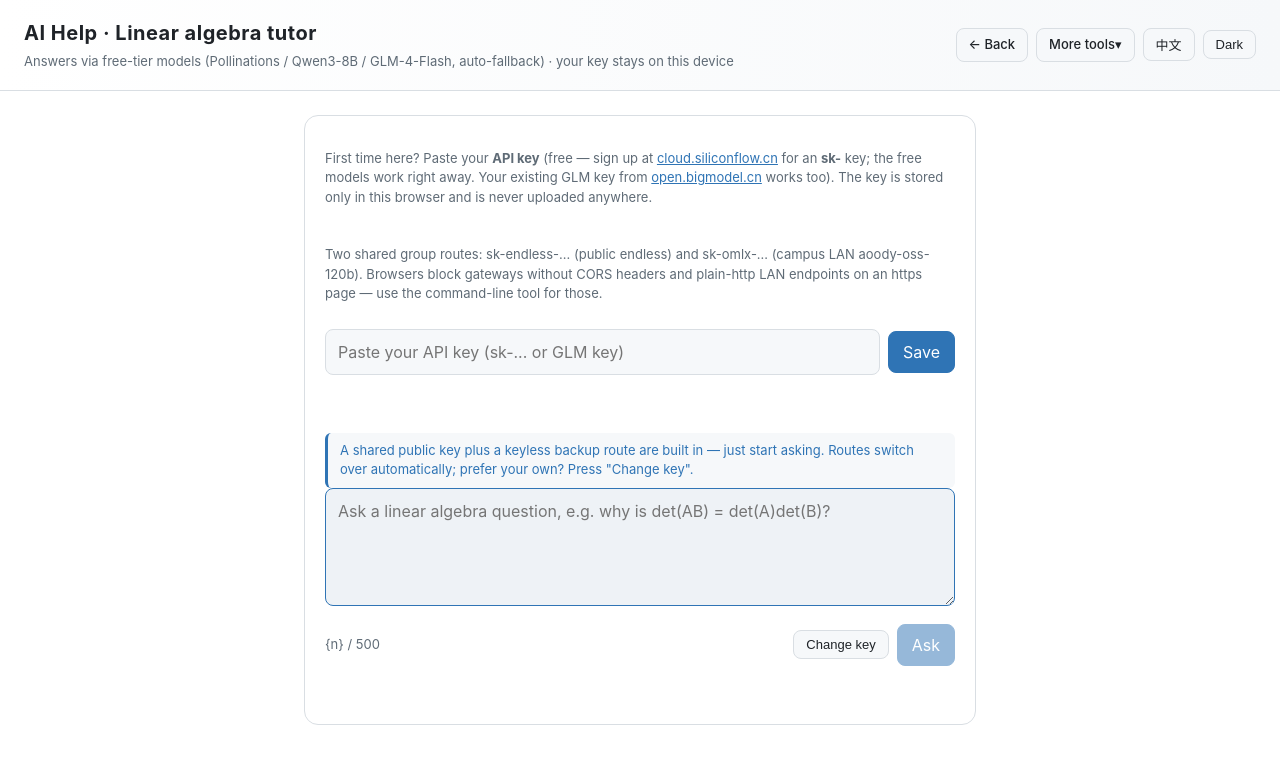
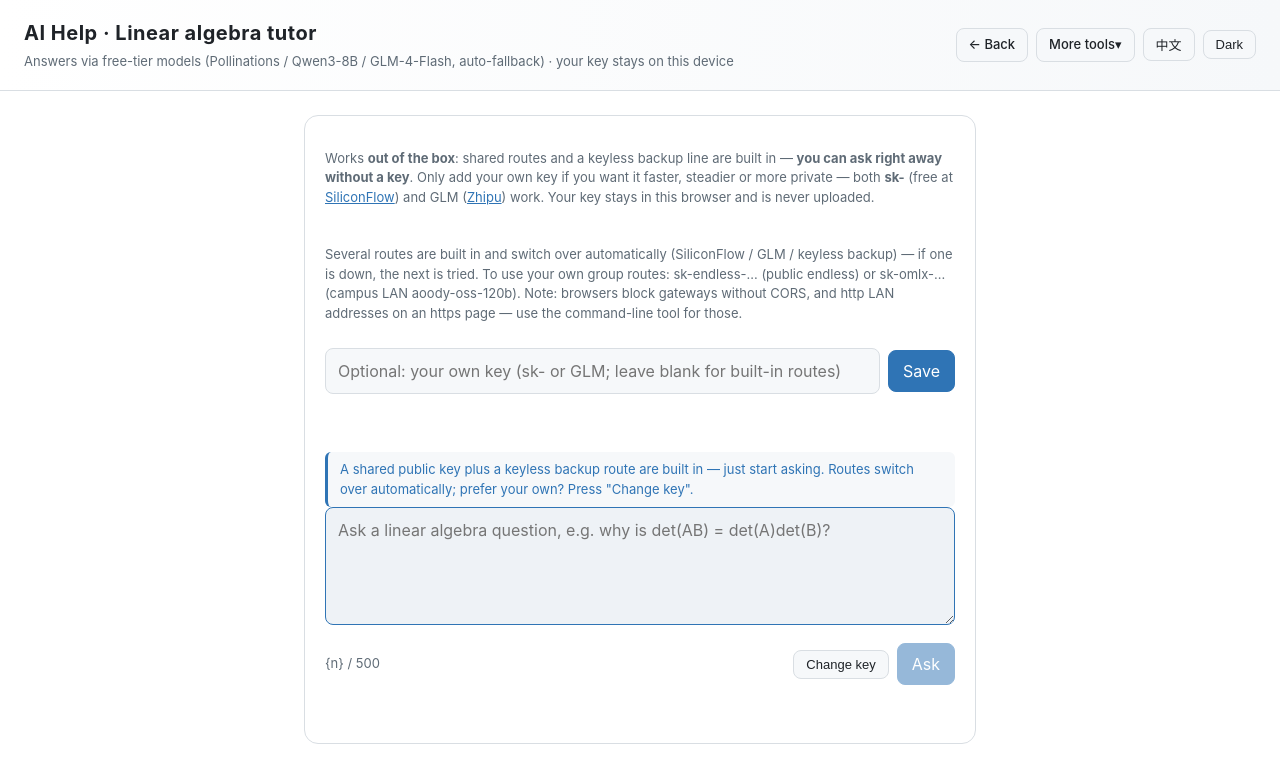
Before and after one commit to Franky100-pig/LA-Helper, a plain HTML site: page web/ai-help.html in a window 1280 px wide. Drawn offline with nearby package versions, Linux system fonts and the light colour scheme.

Commit message:
docs(ai): 更新答疑页说明，改为开箱即用口径
- keyIntro/keyRoutes/keyPh 中英双语：不再说『首次使用请填 API Key』，
  改为说明内置公共线路 + 免 Key 备用线路、不用填 Key 即可提问，
  填自己的 Key 是可选（更稳/更快/私密），并保留群共享线路与 CORS 提示
- ai-help.html 默认中文同步新口径（去掉 <b> 内中文以过硬编码守卫）
- check_i18n / check_no_hardcoded_zh / test_ai_key 通过

```diff
--- a/web/ai-help.html
+++ b/web/ai-help.html
@@ -168,15 +168,11 @@
   <div class="ai-card">
     <!-- 首次使用：填自己的 API Key（SiliconFlow / GLM 均可，仅存本机 localStorage） -->
     <div id="aiHelpKeyBox" class="ai-key-box">
-      <p class="hint" data-i18n-html="ai.keyIntro">首次使用请填入你的 <b>API Key</b>（免费：在
-        <a href="https://cloud.siliconflow.cn" target="_blank" rel="noopener">cloud.siliconflow.cn</a>
-        注册即可拿到 <b>sk-</b> 开头的 Key，免费模型可直接用；原有的
-        <a href="https://open.bigmodel.cn" target="_blank" rel="noopener">open.bigmodel.cn</a>
-        的 GLM Key 也兼容）。Key 只存在你本机浏览器，不上传任何服务器。</p>
-      <p class="hint" data-i18n="ai.keyRoutes">群里共享的两条线路：sk-endless-…（公网 endless）与 sk-omlx-…（校园局域网 aoody-oss-120b）。注意：网关没开 CORS、或 https 页面调 http 内网地址，浏览器都会直接拦截；这类线路请用命令行工具访问。</p>
+      <p class="hint" data-i18n-html="ai.keyIntro">现在开箱即用：内置公共线路，还配了一条免 Key 备用线路，不用填 Key 就能直接提问。想更稳定、更快或更私密，才需要填自己的 Key——支持 sk-（SiliconFlow 免费注册）和 GLM 两种。Key 只存在你本机浏览器，不上传任何服务器。</p>
+      <p class="hint" data-i18n="ai.keyRoutes">已内置多条线路并自动切换（SiliconFlow / GLM / 免 Key 备用），一条临时不可用会自动换下一条。想用自己的群共享线路：sk-endless-…（公网 endless）或 sk-omlx-…（校园局域网 aoody-oss-120b）。注意：没开 CORS 的网关、或 https 页面调 http 内网地址，浏览器会拦截，这类线路请用命令行工具。</p>
       <div class="ai-key-row">
         <input type="password" id="aiHelpKeyIn" class="grow"
-               placeholder="粘贴 API Key（sk-... 或 GLM Key）"
+               placeholder="选填：自己的 API Key（sk- 或 GLM，留空则用内置线路）"
                data-i18n-attrs="placeholder:ai.keyPh" autocomplete="off">
         <button id="aiHelpSaveKey" class="primary" type="button" data-i18n="ai.saveKey">保存</button>
       </div>
--- a/web/i18n.js
+++ b/web/i18n.js
@@ -287,9 +287,9 @@ window.LA_I18N = (function () {
       "ai.tagline": "免费模型直连答疑（Pollinations / Qwen3-8B / GLM-4-Flash 多线自动切换）· Key 只存本机",
       "ai.back": "← 返回",
       "ai.keyTitle": "先填 API Key",
-      "ai.keyIntro": "首次使用请填入你的 <b>API Key</b>（免费：在 <a href=\"https://cloud.siliconflow.cn\" target=\"_blank\" rel=\"noopener\">cloud.siliconflow.cn</a> 注册即可拿到 <b>sk-</b> 开头的 Key，免费模型可直接用；原有的 <a href=\"https://open.bigmodel.cn\" target=\"_blank\" rel=\"noopener\">open.bigmodel.cn</a> 的 GLM Key 也兼容）。Key 只存在你本机浏览器，不上传任何服务器。",
-      "ai.keyRoutes": "群里共享的两条线路：sk-endless-…（公网 endless）与 sk-omlx-…（校园局域网 aoody-oss-120b）。注意：网关没开 CORS、或 https 页面调 http 内网地址，浏览器都会直接拦截；这类线路请用命令行工具访问。",
-      "ai.keyPh": "粘贴 API Key（sk-... 或 GLM Key）",
+      "ai.keyIntro": "现在<b>开箱即用</b>：内置公共线路，还配了一条免 Key 备用线路，<b>不用填 Key 就能直接提问</b>。想更稳定、更快或更私密，才需要填自己的 Key——支持 <b>sk-</b>（<a href=\"https://cloud.siliconflow.cn\" target=\"_blank\" rel=\"noopener\">SiliconFlow</a> 免费注册）和 GLM（<a href=\"https://open.bigmodel.cn\" target=\"_blank\" rel=\"noopener\">智谱</a>）两种。Key 只存在你本机浏览器，不上传任何服务器。",
+      "ai.keyRoutes": "已内置多条线路并自动切换（SiliconFlow / GLM / 免 Key 备用），一条临时不可用会自动换下一条。想用自己的群共享线路：sk-endless-…（公网 endless）或 sk-omlx-…（校园局域网 aoody-oss-120b）。注意：没开 CORS 的网关、或 https 页面调 http 内网地址，浏览器会拦截，这类线路请用命令行工具。",
+      "ai.keyPh": "选填：自己的 API Key（sk- 或 GLM，留空则用内置线路）",
       "ai.saveKey": "保存",
       "ai.noKey": "请先粘贴 Key。",
       "ai.askPh": "用中文问一个线代问题，例如：为什么 det(AB)=det(A)det(B)？",
@@ -591,9 +591,9 @@ window.LA_I18N = (function () {
       "ai.tagline": "Answers via free-tier models (Pollinations / Qwen3-8B / GLM-4-Flash, auto-fallback) · your key stays on this device",
       "ai.back": "← Back",
       "ai.keyTitle": "Enter your API key first",
-      "ai.keyIntro": "First time here? Paste your <b>API key</b> (free — sign up at <a href=\"https://cloud.siliconflow.cn\" target=\"_blank\" rel=\"noopener\">cloud.siliconflow.cn</a> for an <b>sk-</b> key; the free models work right away. Your existing GLM key from <a href=\"https://open.bigmodel.cn\" target=\"_blank\" rel=\"noopener\">open.bigmodel.cn</a> works too). The key is stored only in this browser and is never uploaded anywhere.",
-      "ai.keyRoutes": "Two shared group routes: sk-endless-… (public endless) and sk-omlx-… (campus LAN aoody-oss-120b). Browsers block gateways without CORS headers and plain-http LAN endpoints on an https page — use the command-line tool for those.",
-      "ai.keyPh": "Paste your API key (sk-... or GLM key)",
+      "ai.keyIntro": "Works <b>out of the box</b>: shared routes and a keyless backup line are built in — <b>you can ask right away without a key</b>. Only add your own key if you want it faster, steadier or more private — both <b>sk-</b> (free at <a href=\"https://cloud.siliconflow.cn\" target=\"_blank\" rel=\"noopener\">SiliconFlow</a>) and GLM (<a href=\"https://open.bigmodel.cn\" target=\"_blank\" rel=\"noopener\">Zhipu</a>) work. Your key stays in this browser and is never uploaded.",
+      "ai.keyRoutes": "Several routes are built in and switch over automatically (SiliconFlow / GLM / keyless backup) — if one is down, the next is tried. To use your own group routes: sk-endless-… (public endless) or sk-omlx-… (campus LAN aoody-oss-120b). Note: browsers block gateways without CORS, and http LAN addresses on an https page — use the command-line tool for those.",
+      "ai.keyPh": "Optional: your own key (sk- or GLM; leave blank for built-in routes)",
       "ai.saveKey": "Save",
       "ai.noKey": "Please paste a key first.",
       "ai.askPh": "Ask a linear algebra question, e.g. why is det(AB) = det(A)det(B)?",
```
